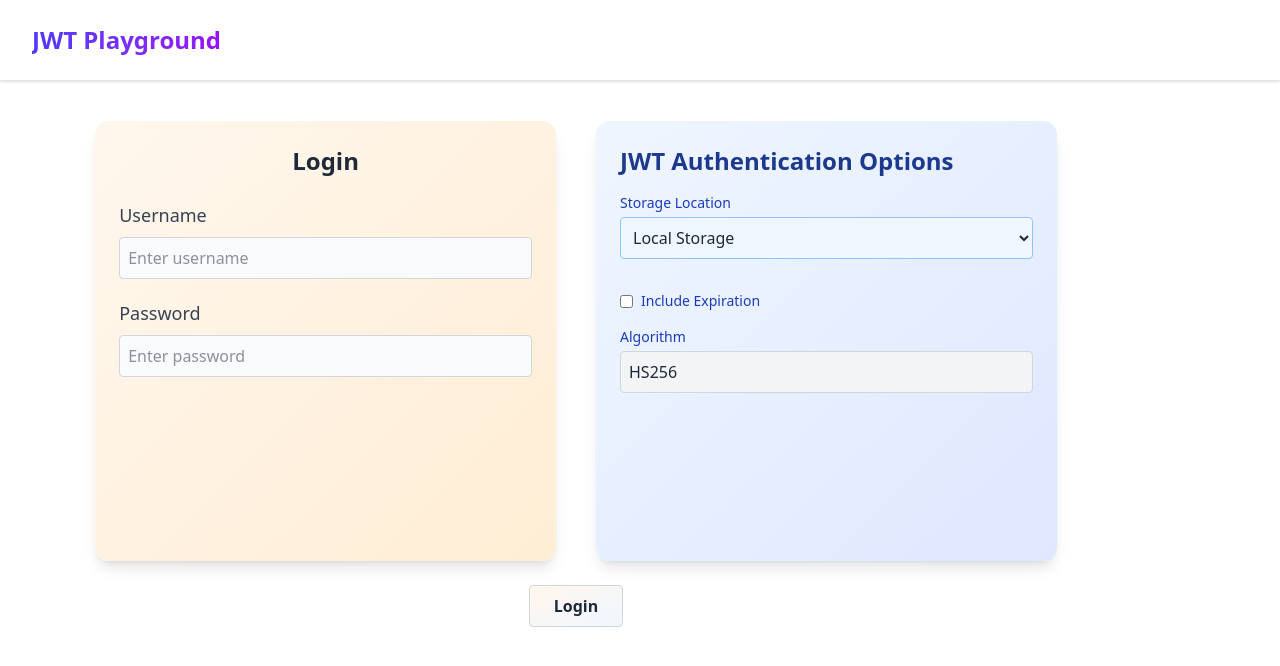
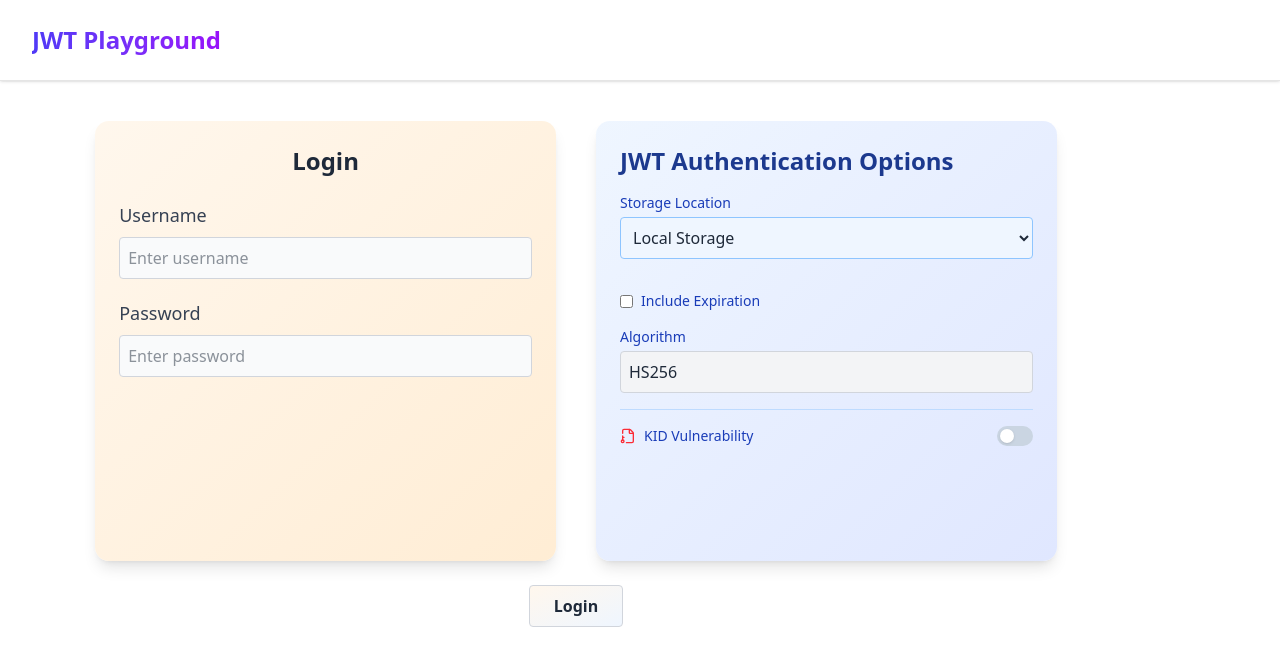
Before and after one commit to liorLahav/jwt-playground-client, a React (Vite) app: page /login in a window 1280 px wide. Shown: the top 666 px of the page. Built offline with nearby package versions, Linux system fonts and the light colour scheme; no server answers.

Commit message:
Add react-hook-form dependency and implement KID vulnerability toggle in admin panel and login

```diff
--- a/package.json
+++ b/package.json
@@ -22,6 +22,7 @@
     "lucide-react": "^0.563.0",
     "react": "^19.2.0",
     "react-dom": "^19.2.0",
+    "react-hook-form": "^7.71.2",
     "react-redux": "^9.2.0",
     "react-router-dom": "^7.12.0",
     "tailwind-merge": "^3.4.0",
--- a/src/api/panel.ts
+++ b/src/api/panel.ts
@@ -26,6 +26,24 @@ export const fetchUsers = async () => {
   return response.data;
 };
 
+export const fetchKidVulnState = async () => {
+  const token = localStorage.getItem("token");
+  const response = await axios.get(`${config.API_BASE_URL}/panel/kidVuln`, {
+    headers: token ? { Authorization: `Bearer ${token}` } : undefined,
+    withCredentials: true,
+  });
+  return response.data as { enabled: boolean };
+};
+
+export const toggleKidVuln = async () => {
+  const token = localStorage.getItem("token");
+  const response = await axios.post(`${config.API_BASE_URL}/panel/kidVuln`, {}, {
+    headers: token ? { Authorization: `Bearer ${token}` } : undefined,
+    withCredentials: true,
+  });
+  return response.data as { enabled: boolean };
+};
+
 export const deleteUserById = async (userId: string) => {
   const token = localStorage.getItem("token");
 
--- a/src/header/Header.tsx
+++ b/src/header/Header.tsx
@@ -46,6 +46,7 @@ export const Header = () => {
         >
           JWT Playground
         </button>
+        <div className="flex items-center gap-2">
           {user?.role === "admin" && (
             <Button
               onClick={() => navigate("/admin")}
@@ -55,6 +56,7 @@ export const Header = () => {
               Admin Panel
             </Button>
           )}
+        </div>
       </div>
       <div className="mr-4">
         {user && (
--- a/src/pages/adminPanel/Panel.tsx
+++ b/src/pages/adminPanel/Panel.tsx
@@ -1,8 +1,8 @@
-import { deleteUserById, fetchNumOfUsers, fetchUsers } from "@/api/panel";
+import { deleteUserById, fetchNumOfUsers, fetchUsers, fetchKidVulnState, toggleKidVuln } from "@/api/panel";
 import { Button } from "@/components/ui/button";
 import {type User } from "@/types/user";
 import { useMutation, useQuery, useQueryClient } from "@tanstack/react-query";
-import { ArrowLeft, Shield, Users, Trash2, Loader2, UserCircle } from "lucide-react";
+import { ArrowLeft, Shield, Users, Trash2, Loader2, UserCircle, FileKey2 } from "lucide-react";
 import { useNavigate } from "react-router-dom";
 
 export const Panel = () => {
@@ -17,6 +17,16 @@ export const Panel = () => {
   const { data: users, isLoading: isLoadingUsers } = useQuery<User[]>({
     queryKey: ["users"],
     queryFn: fetchUsers,
+  });
+
+  const { data: kidVuln } = useQuery({
+    queryKey: ["kidVuln"],
+    queryFn: fetchKidVulnState,
+  });
+
+  const { mutateAsync: toggleKid, isPending: isToggling } = useMutation({
+    mutationFn: toggleKidVuln,
+    onSuccess: () => queryClient.invalidateQueries({ queryKey: ["kidVuln"] }),
   });
 
   const {mutateAsync: deleteUser} = useMutation({
@@ -66,6 +76,27 @@ export const Panel = () => {
           <p className="text-4xl font-black text-slate-900">
             {isLoadingCount ? "..." : numOfUsers}
           </p>
+        </div>
+
+        {/* Vulnerability Toggles */}
+        <div className="mb-12">
+          <h2 className="text-2xl font-bold text-slate-900 mb-6">Vulnerabilities</h2>
+          <div className="bg-white/60 backdrop-blur-md border border-white/40 rounded-3xl p-6 shadow-sm flex items-center justify-between">
+            <div className="flex items-center gap-3">
+              <FileKey2 className="w-5 h-5 text-red-500" />
+              <div>
+                <p className="font-semibold text-slate-800">KID Path Traversal</p>
+                <p className="text-xs text-slate-400">Allow path traversal via the kid JWT header field</p>
+              </div>
+            </div>
+            <button
+              onClick={() => toggleKid()}
+              disabled={isToggling}
+              className={`relative inline-flex h-6 w-11 items-center rounded-full transition-colors focus:outline-none disabled:opacity-50 cursor-pointer ${kidVuln?.enabled ? "bg-red-500" : "bg-slate-200"}`}
+            >
+              <span className={`inline-block h-4 w-4 transform rounded-full bg-white shadow transition-transform ${kidVuln?.enabled ? "translate-x-6" : "translate-x-1"}`} />
+            </button>
+          </div>
         </div>
 
         {/* Users List Container */}
--- a/src/pages/login/Login.tsx
+++ b/src/pages/login/Login.tsx
@@ -2,7 +2,9 @@ import React from "react";
 import { useForm, type SubmitHandler } from "react-hook-form";
 import { useLogin } from "@/hooks/useLogin";
 import { useNavigate } from "react-router-dom";
-import { useQueryClient } from "@tanstack/react-query";
+import { useMutation, useQuery, useQueryClient } from "@tanstack/react-query";
+import { fetchKidVulnState, toggleKidVuln } from "@/api/panel";
+import { FileKey2 } from "lucide-react";
 
 // Define your form data type
 export type LoginInputs = {
@@ -22,6 +24,16 @@ const Login = () => {
   const navigate = useNavigate();
   const { loginUser } = useLogin();
   const queryClient = useQueryClient();
+
+  const { data: kidVuln } = useQuery({
+    queryKey: ["kidVuln"],
+    queryFn: fetchKidVulnState,
+  });
+
+  const { mutateAsync: toggleKid, isPending: isToggling } = useMutation({
+    mutationFn: toggleKidVuln,
+    onSuccess: () => queryClient.invalidateQueries({ queryKey: ["kidVuln"] }),
+  });
 
   const onSubmit: SubmitHandler<LoginInputs> = async (data) => {
     const user = await loginUser(data);
@@ -124,6 +136,21 @@ const Login = () => {
                 className="mt-1 block w-full border border-gray-300 rounded p-2 bg-gray-100 cursor-not-allowed"
               />
             </div>
+
+            <div className="flex items-center justify-between mt-4 pt-4 border-t border-blue-200">
+              <div className="flex items-center gap-2">
+                <FileKey2 className="w-4 h-4 text-red-500" />
+                <label className="text-sm font-medium text-blue-800">KID Vulnerability</label>
+              </div>
+              <button
+                type="button"
+                onClick={() => toggleKid()}
+                disabled={isToggling}
+                className={`relative inline-flex h-5 w-9 shrink-0 items-center rounded-full transition-colors focus:outline-none disabled:opacity-50 cursor-pointer ${kidVuln?.enabled ? "bg-red-500" : "bg-slate-300"}`}
+              >
+                <span className={`inline-block h-3.5 w-3.5 transform rounded-full bg-white shadow transition-transform ${kidVuln?.enabled ? "translate-x-4.5" : "translate-x-0.75"}`} />
+              </button>
+            </div>
           </div>
         </div>
 
```
Also changed, not shown: 1 other file (tests, documents, lock files or other folders). Lines whose indentation alone changed are shown as unchanged.
